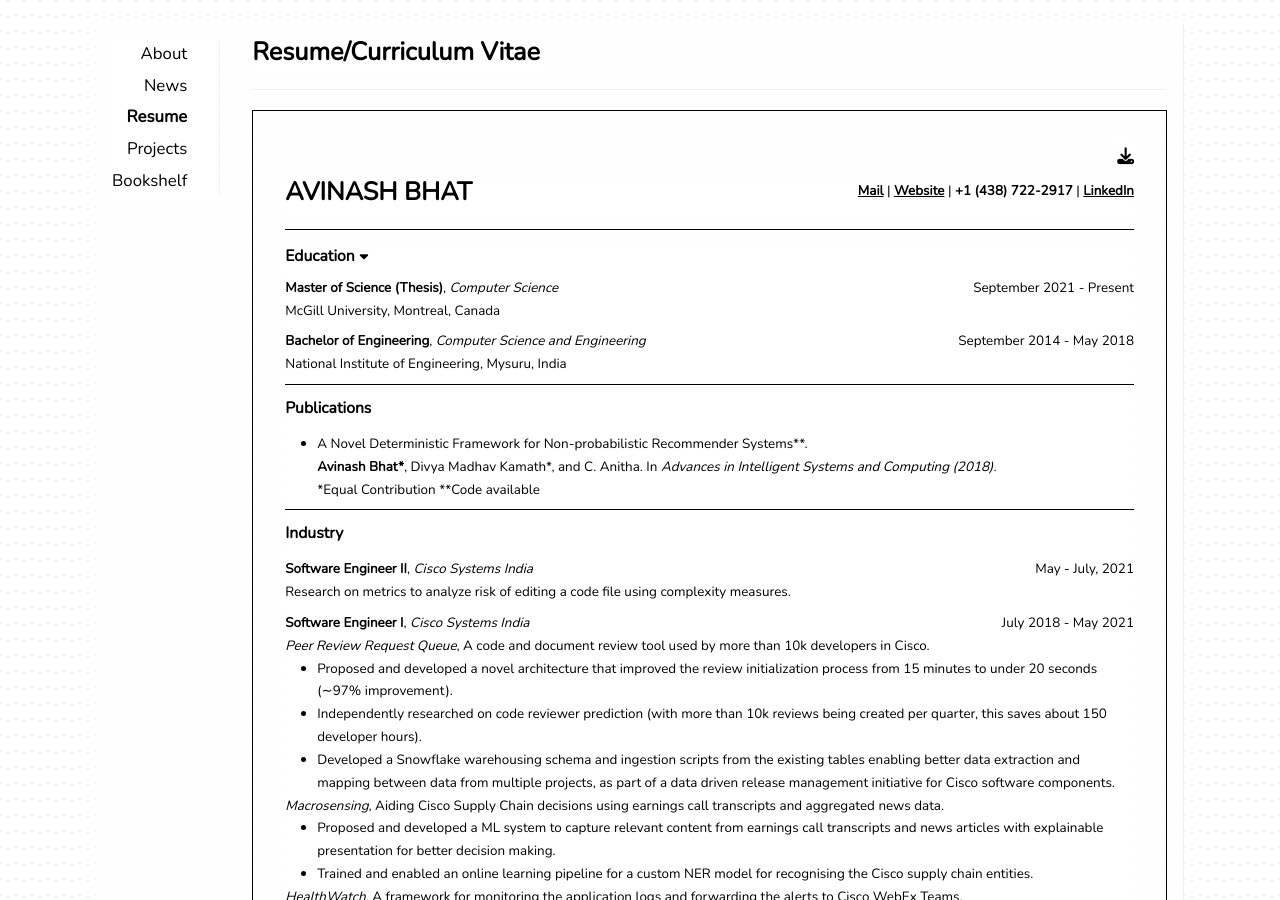
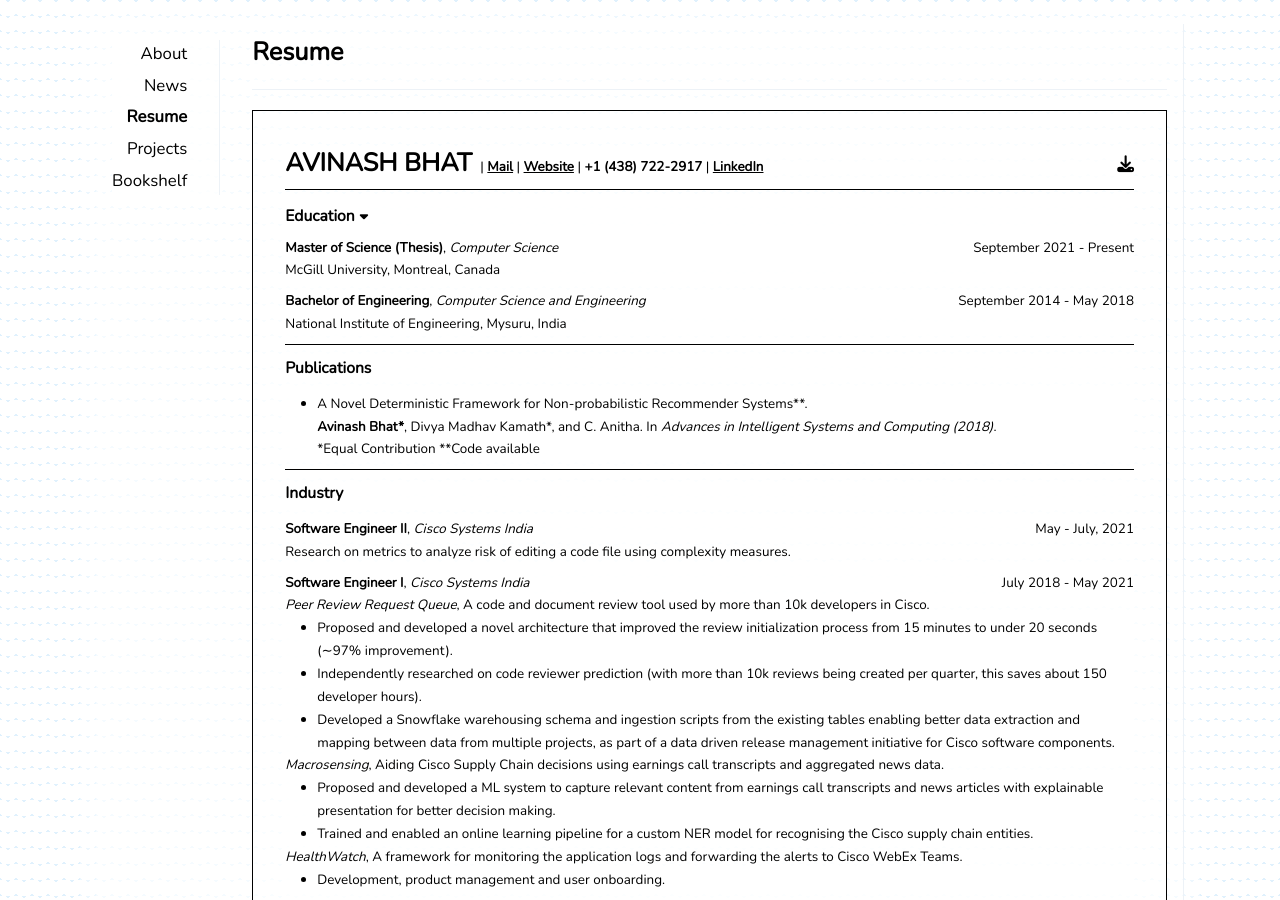
Before and after one commit to avinashbhat/avinashbhat.github.io, a Jekyll site: the page built from _pages/cv.md, in a window 1280 px wide and 900 px high. Built offline with Jekyll 4.4.1, drawn with Linux system fonts in a browser that asks for light colours; nearby versions of some CDN libraries.

Commit message:
cosmetic changes

```diff
--- a/_pages/cv.md
+++ b/_pages/cv.md
@@ -1,18 +1,20 @@
 ---
 layout: page
-title: Resume/Curriculum Vitae
+title: Resume
 ---
 <div style="border:1px solid black; padding-top:2rem; padding-left:2rem; padding-right:2rem; padding-bottom:1rem;">
-<div style="float:right;"><a href="https://drive.google.com/uc?export=download&id=1IMM6NPZQRA5wDkuCJ3WbnmZckrNU5tEn" download="avinash_bhat_cv.pdf"><i class="fa-solid fa-download"></i></a></div>
-<br>
 <p>
     <div style="display: flex; justify-content: space-between;">
-        <h2>AVINASH BHAT</h2>
-        <div style="text-align: center; font-size: 80%;">
-            <strong><a href="mailto:avinashbhatneelavar@gmail.com">Mail</a></strong> |
+        <div style="display: inline;">
+        <h2 style="display: inline;">AVINASH BHAT</h2>
+        <div style="margin-left: 5px;  display: inline; text-align: center; font-size: 80%;">
+            | <strong><a href="mailto:avinashbhatneelavar@gmail.com">Mail</a></strong> |
             <strong><a href="https://avinashbhat.github.io/about">Website</a></strong> |
             <strong>+1 (438) 722-2917</strong> |
-            <strong><a href="https://www.linkedin.com/in/avinbhat">LinkedIn</a></strong></div>
+            <strong><a href="https://www.linkedin.com/in/avinbhat">LinkedIn</a></strong>
+        </div>
+        </div>
+        <div style="display: inline;"><a href="https://drive.google.com/uc?export=download&id=1IMM6NPZQRA5wDkuCJ3WbnmZckrNU5tEn" download="avinash_bhat_cv.pdf"><i class="fa-solid fa-download"></i></a></div>
     </div>
 </p>
 <hr>
```
